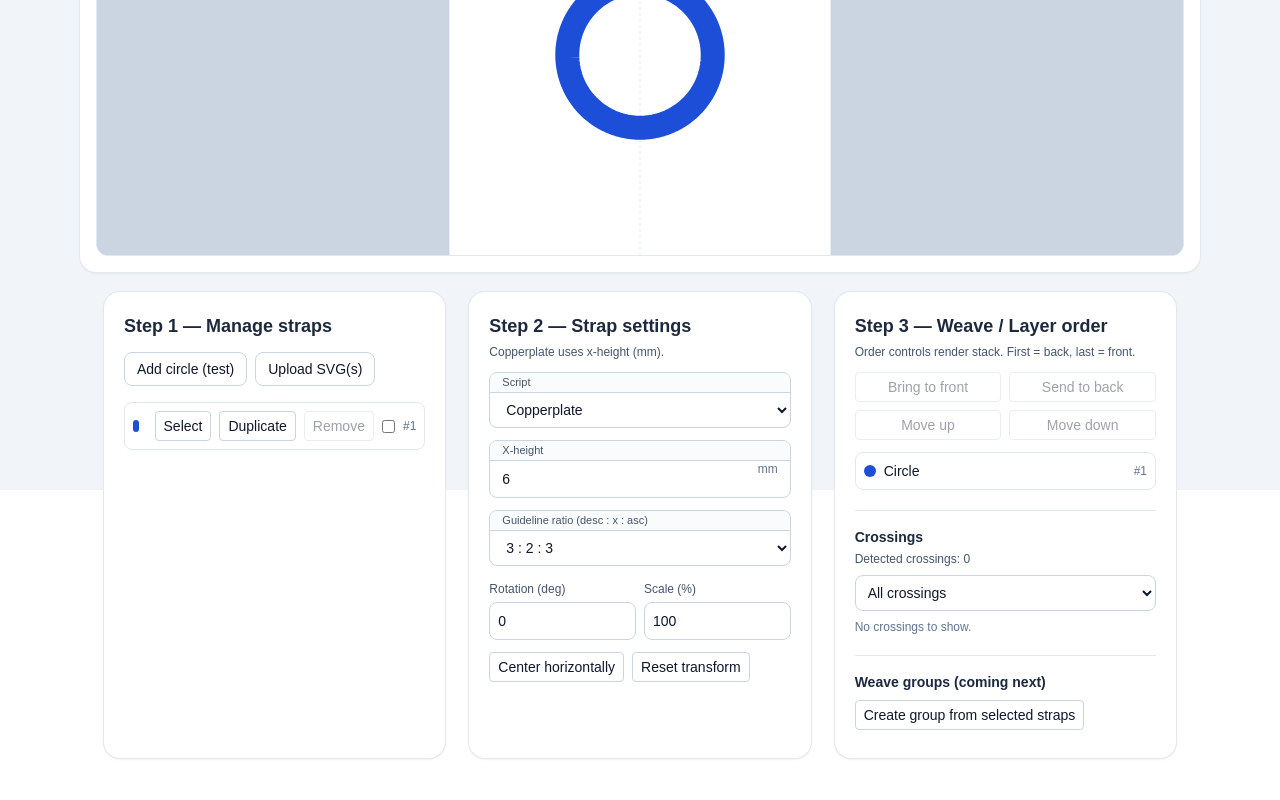
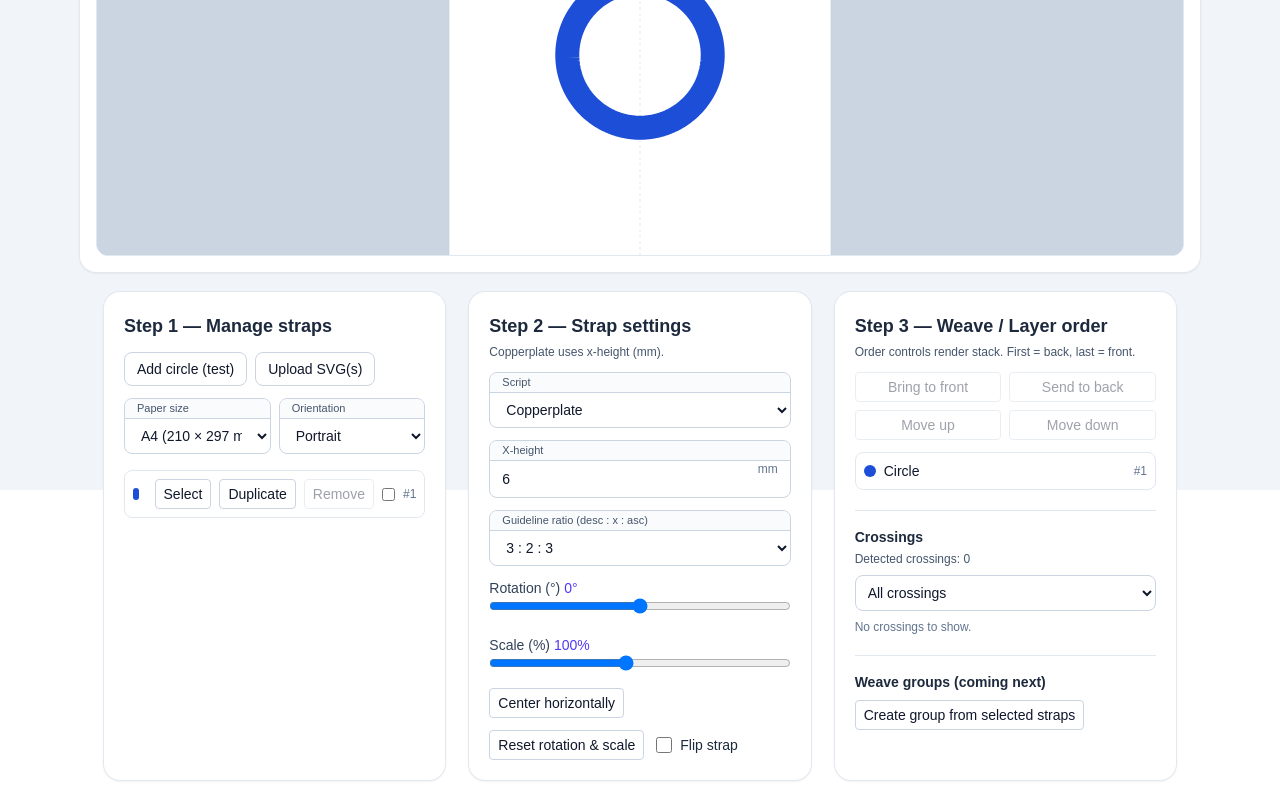
Before and after one commit to mashw/calligraphy-tools, a Next.js app: page /path-guides in a window 1280 px wide. Shown: the part 310-1110 px from the top of the page. Before the commit the page ends 1088 px from the top, so only its background shows below. Built offline with nearby package versions, Linux system fonts and the light colour scheme.

Commit message:
Add paper controls and strap transform sliders with flip

```diff
--- a/src/app/path-guides/page.tsx
+++ b/src/app/path-guides/page.tsx
@@ -14,6 +14,8 @@ import { SCRIPT_PROFILES, type ScriptId } from '@/lib/scripts';
 type ViewMode = 'autofit' | 'fullpage' | 'custom';
 type CrossingsFilter = 'all' | 'selected';
 type CopperplateRatioPreset = '3:2:3' | '2:1:2' | '1:1:1' | 'custom';
+type PaperId = keyof typeof PAPERS_MM;
+type Orientation = 'portrait' | 'landscape';
 type PairKey = string;
 type PairOverrides = Record<PairKey, Record<number, string>>;
 
@@ -45,6 +47,7 @@ type Strap = {
   offset: { x: number; y: number };
   scalePct: number;
   rotDeg: number;
+  flip: boolean;
   snapped: boolean;
 };
 
@@ -55,7 +58,6 @@ type StrapGroup = {
   collapsed: boolean;
 };
 
-const BOX = { w: PAPERS_MM.A4.w, h: PAPERS_MM.A4.h };
 const SNAP_IN_MM = 6;
 const RELEASE_MM = 10;
 const CROSS_EPS_MM = 1.2;
@@ -237,8 +239,16 @@ function guideMetrics(strap: Strap) {
 }
 
 export default function PathGuidesPage() {
-  const centerX = BOX.w / 2;
-  const centerY = BOX.h / 2;
+  const [paper, setPaper] = useState<PaperId>('A4');
+  const [orientation, setOrientation] = useState<Orientation>(PAPERS_MM.A4.defaultOrientation);
+  const box = useMemo(() => {
+    const raw = PAPERS_MM[paper];
+    if (orientation === 'landscape' && raw.w < raw.h) return { w: raw.h, h: raw.w };
+    if (orientation === 'portrait' && raw.w > raw.h) return { w: raw.h, h: raw.w };
+    return { w: raw.w, h: raw.h };
+  }, [orientation, paper]);
+  const centerX = box.w / 2;
+  const centerY = box.h / 2;
   const [view, setView] = useState<ViewMode>('autofit');
   const [zoom, setZoom] = useState(1.35);
   const [pan, setPan] = useState({ x: 0, y: 0 });
@@ -267,6 +277,7 @@ export default function PathGuidesPage() {
     offset: { x: centerX, y: centerY },
     scalePct: 100,
     rotDeg: 0,
+    flip: false,
     snapped: false,
   }, 'Copperplate')]));
   const [activeId, setActiveId] = useState<string | null>(null);
@@ -283,7 +294,7 @@ export default function PathGuidesPage() {
 
   const renderData = useMemo(() => straps.map((strap) => {
     const sampled = samplePathDToPolyline(strap.d, 1.25);
-    const transformed = transformPolyline(sampled, { scalePct: strap.scalePct, rotDeg: strap.rotDeg, offset: strap.offset });
+    const transformed = transformPolyline(sampled, { scalePct: strap.scalePct, rotDeg: strap.rotDeg, flipX: strap.flip, offset: strap.offset });
     const metrics = guideMetrics(strap);
 
     const guideSet = !simplify && transformed.length > 1
@@ -361,14 +372,14 @@ export default function PathGuidesPage() {
   }, [activeStrap, crossingsFilter, crossingsWithOverrides, showAllCrossings]);
 
   const vb = useMemo(() => {
-    if (view === 'fullpage') return { minX: 0, minY: 0, vw: BOX.w, vh: BOX.h, str: `0 0 ${BOX.w} ${BOX.h}` };
+    if (view === 'fullpage') return { minX: 0, minY: 0, vw: box.w, vh: box.h, str: `0 0 ${box.w} ${box.h}` };
     const safeZoom = Math.max(0.35, zoom);
-    const vw = BOX.w / safeZoom;
-    const vh = BOX.h / safeZoom;
-    const minX = (BOX.w - vw) / 2 - pan.x;
-    const minY = (BOX.h - vh) / 2 - pan.y;
+    const vw = box.w / safeZoom;
+    const vh = box.h / safeZoom;
+    const minX = (box.w - vw) / 2 - pan.x;
+    const minY = (box.h - vh) / 2 - pan.y;
     return { minX, minY, vw, vh, str: `${minX} ${minY} ${vw} ${vh}` };
-  }, [pan, view, zoom]);
+  }, [box.h, box.w, pan, view, zoom]);
 
   const strapById = useMemo(() => new Map(renderData.map((r) => [r.strap.id, r])), [renderData]);
   function bandWindowDFromGuideSet(
@@ -599,6 +610,7 @@ const setCrossingOver = (crossing: Crossing, overId: string) => {
       offset,
       scalePct: 100,
       rotDeg: 0,
+      flip: false,
       snapped: false,
     }, 'Copperplate');
     setStraps((prev) => [...prev, next]);
@@ -630,6 +642,7 @@ const setCrossingOver = (crossing: Crossing, overId: string) => {
           offset: { x: centerX, y: centerY },
           scalePct: 100,
           rotDeg: 0,
+          flip: false,
           snapped: false,
         }, 'Copperplate'));
       });
@@ -713,11 +726,11 @@ const setCrossingOver = (crossing: Crossing, overId: string) => {
         maskUnits="userSpaceOnUse"
         x={0}
         y={0}
-        width={BOX.w}
-        height={BOX.h}
+        width={box.w}
+        height={box.h}
       >
         {/* Always start fully visible over the whole page (NOT viewBox). */}
-        <rect x={0} y={0} width={BOX.w} height={BOX.h} fill="white" />
+        <rect x={0} y={0} width={box.w} height={box.h} fill="white" />
 
         {/* For every crossing where this strap is UNDER, cut out the OVER strap band near that crossing. */}
         {list.map((c) => {
@@ -758,8 +771,8 @@ const setCrossingOver = (crossing: Crossing, overId: string) => {
   </defs>
 )}
               <rect x={vb.minX} y={vb.minY} width={vb.vw} height={vb.vh} fill="#cbd5e1" />
-              <rect x={0} y={0} width={BOX.w} height={BOX.h} fill="white" stroke="#cbd5e1" strokeWidth={0.6} vectorEffect="non-scaling-stroke" />
-              <line x1={centerX} y1={0} x2={centerX} y2={BOX.h} stroke="#e2e8f0" strokeDasharray="3 3" vectorEffect="non-scaling-stroke" />
+              <rect x={0} y={0} width={box.w} height={box.h} fill="white" stroke="#cbd5e1" strokeWidth={0.6} vectorEffect="non-scaling-stroke" />
+              <line x1={centerX} y1={0} x2={centerX} y2={box.h} stroke="#e2e8f0" strokeDasharray="3 3" vectorEffect="non-scaling-stroke" />
 
               {renderData.map(({ strap, transformed, guideSet, metrics }) => (
                 <g
@@ -859,6 +872,37 @@ const setCrossingOver = (crossing: Crossing, overId: string) => {
               <input type="file" accept=".svg" multiple className="hidden" onChange={(e) => parseUpload(e.target.files)} />
             </label>
           </div>
+          <div className="mt-3 grid grid-cols-1 sm:grid-cols-2 gap-2">
+            <InsetLabeledField label="Paper size">
+              <select
+                className={INSET_CONTROL_BASE}
+                value={paper}
+                onChange={(e) => {
+                  const nextPaper = e.target.value as PaperId;
+                  setPaper(nextPaper);
+                  setOrientation(PAPERS_MM[nextPaper].defaultOrientation);
+                  setPan({ x: 0, y: 0 });
+                }}
+              >
+                {Object.entries(PAPERS_MM).map(([id, p]) => (
+                  <option key={id} value={id}>{p.label}</option>
+                ))}
+              </select>
+            </InsetLabeledField>
+            <InsetLabeledField label="Orientation">
+              <select
+                className={INSET_CONTROL_BASE}
+                value={orientation}
+                onChange={(e) => {
+                  setOrientation(e.target.value as Orientation);
+                  setPan({ x: 0, y: 0 });
+                }}
+              >
+                <option value="portrait">Portrait</option>
+                <option value="landscape">Landscape</option>
+              </select>
+            </InsetLabeledField>
+          </div>
           {error && <p className="mt-3 text-sm text-amber-700">{error}</p>}
           <div className="mt-4 space-y-2">
             {straps.map((strap, idx) => (
@@ -873,6 +917,7 @@ const setCrossingOver = (crossing: Crossing, overId: string) => {
                     name: `${strap.name} copy`,
                     color: PALETTE[(straps.length + 1) % PALETTE.length],
                     offset: { x: strap.offset.x + 10, y: strap.offset.y + 10 },
+                    flip: strap.flip,
                     snapped: false,
                   };
                   setStraps((prev) => [...prev, duplicate]);
@@ -949,19 +994,28 @@ const setCrossingOver = (crossing: Crossing, overId: string) => {
                 </>
               )}
 
-              <div className="grid grid-cols-2 gap-2">
+              <div className="grid grid-cols-1 gap-4 select-none">
                 <div>
-                  <label className="text-xs text-slate-600">Rotation (deg)</label>
-                  <input type="number" className="w-full mt-1 p-2 rounded-lg border border-slate-300" value={activeStrap.rotDeg} onChange={(e) => updateStrap(activeStrap.id, { rotDeg: Number(e.target.value) || 0 })} />
+                  <label className="font-medium text-slate-700">Rotation (°) <span className="text-indigo-600">{activeStrap.rotDeg}°</span></label>
+                  <input type="range" min={-180} max={180} step={1} value={activeStrap.rotDeg} onChange={(e) => updateStrap(activeStrap.id, { rotDeg: Number.parseInt(e.target.value, 10) || 0 })} className="w-full" />
                 </div>
                 <div>
-                  <label className="text-xs text-slate-600">Scale (%)</label>
-                  <input type="number" className="w-full mt-1 p-2 rounded-lg border border-slate-300" value={activeStrap.scalePct} onChange={(e) => updateStrap(activeStrap.id, { scalePct: Math.max(1, Number(e.target.value) || 100) })} />
+                  <label className="font-medium text-slate-700">Scale (%) <span className="text-indigo-600">{activeStrap.scalePct}%</span></label>
+                  <input type="range" min={1} max={220} step={1} value={activeStrap.scalePct} onChange={(e) => updateStrap(activeStrap.id, { scalePct: Math.max(1, Number.parseInt(e.target.value, 10) || 100) })} className="w-full" />
                 </div>
               </div>
-              <div className="flex gap-2">
+              <div className="flex flex-wrap items-center gap-3">
                 <button onClick={() => updateStrap(activeStrap.id, { offset: { ...activeStrap.offset, x: centerX }, snapped: true })} className="px-2 py-1 rounded border border-slate-300">Center horizontally</button>
-                <button onClick={() => updateStrap(activeStrap.id, { rotDeg: 0, scalePct: 100 })} className="px-2 py-1 rounded border border-slate-300">Reset transform</button>
+                <button onClick={() => updateStrap(activeStrap.id, { rotDeg: 0, scalePct: 100 })} className="px-2 py-1 rounded border border-slate-300">Reset rotation &amp; scale</button>
+                <label className="inline-flex items-center gap-2 text-sm text-slate-800">
+                  <input
+                    type="checkbox"
+                    className="h-4 w-4 rounded border-slate-300 text-indigo-600"
+                    checked={activeStrap.flip}
+                    onChange={(e) => updateStrap(activeStrap.id, { flip: e.target.checked })}
+                  />
+                  Flip strap
+                </label>
               </div>
             </div>
           )}
--- a/src/lib/paths/transform.ts
+++ b/src/lib/paths/transform.ts
@@ -2,7 +2,7 @@ export type Pt = { x: number; y: number };
 
 export function transformPolyline(
   points: Pt[],
-  transform: { scalePct: number; rotDeg: number; offset: Pt },
+  transform: { scalePct: number; rotDeg: number; offset: Pt; flipX?: boolean },
 ): Pt[] {
   const scale = transform.scalePct / 100;
   const rot = (transform.rotDeg * Math.PI) / 180;
@@ -10,7 +10,8 @@ export function transformPolyline(
   const sin = Math.sin(rot);
 
   return points.map((p) => {
-    const sx = p.x * scale;
+    const localX = transform.flipX ? -p.x : p.x;
+    const sx = localX * scale;
     const sy = p.y * scale;
 
     return {
```
